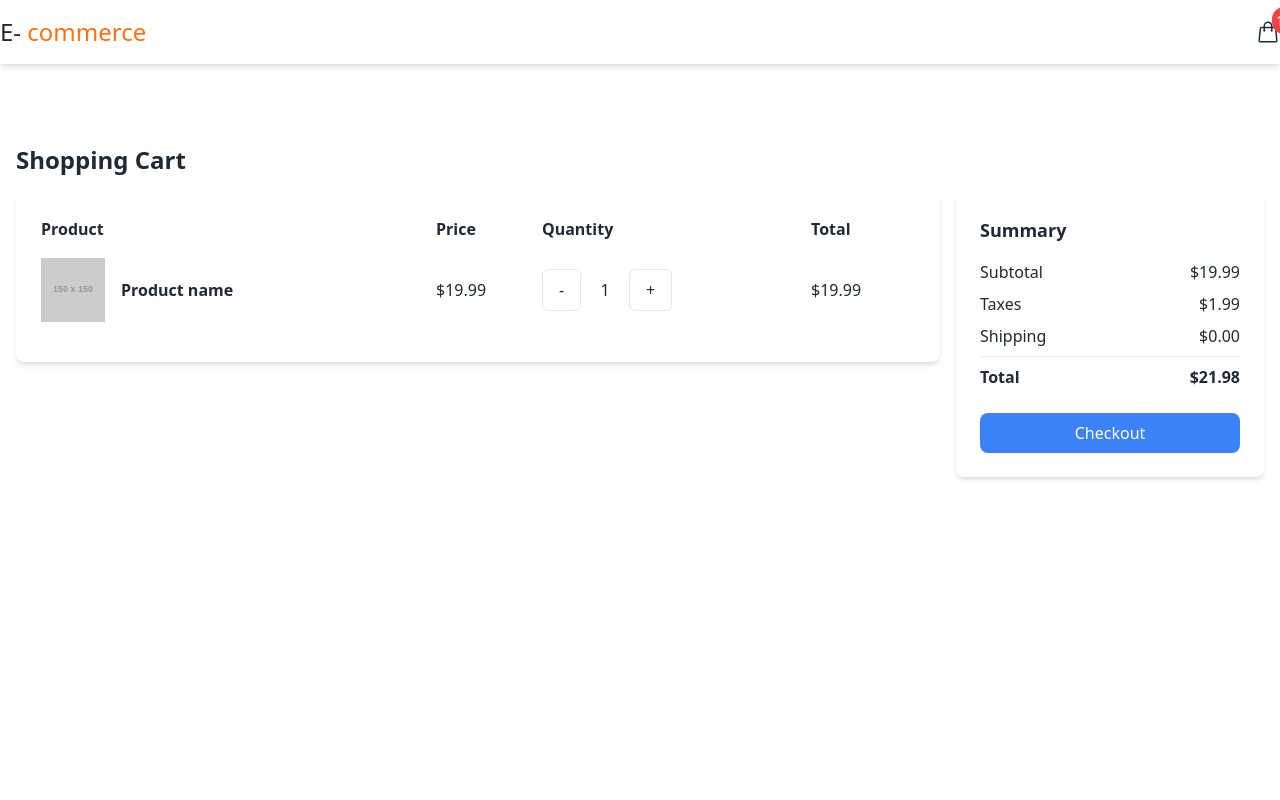
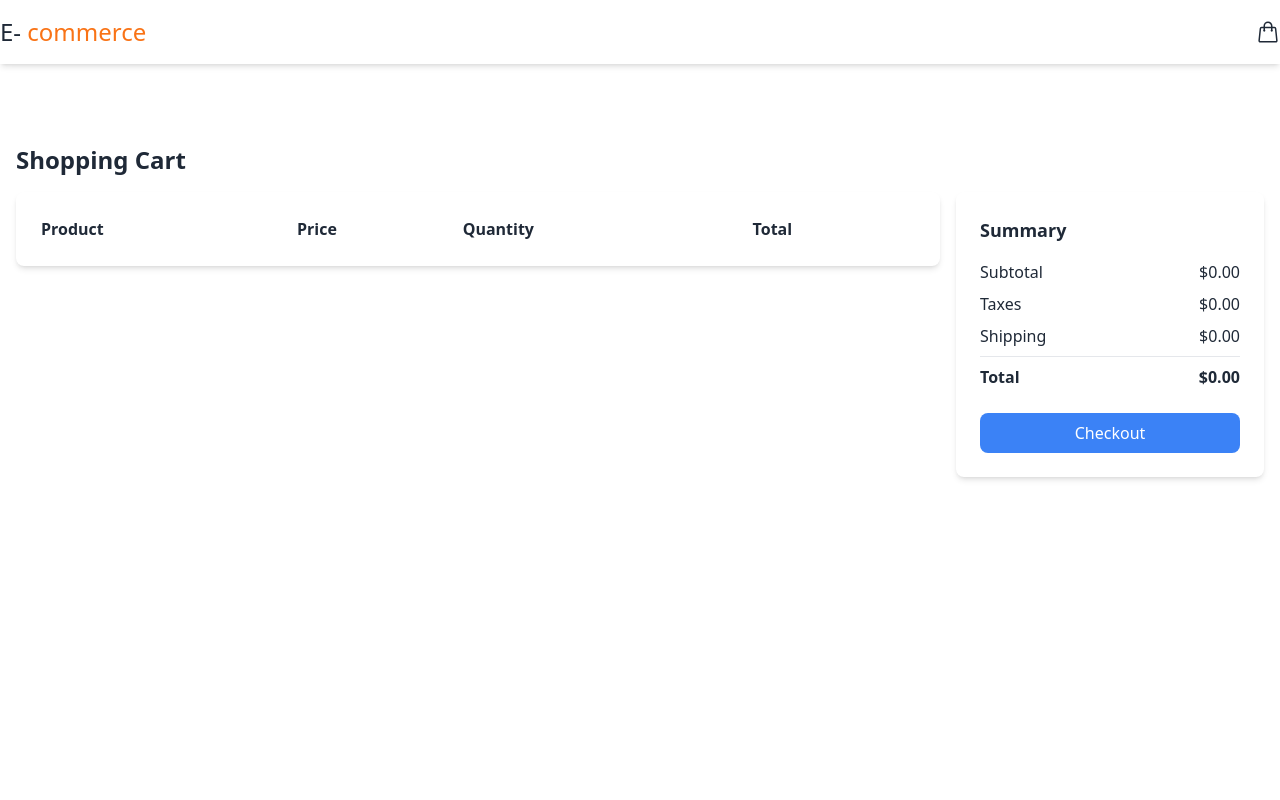
Before and after one commit to Thuraitun/e-commerce, a React (Vite) app: page /cart in a window 1280 px wide. Shown: the top 800 px of the page. Built offline with nearby package versions, Linux system fonts and the light colour scheme.

Commit message:
added addToCart

```diff
--- a/src/Pages/Cart/Cart.jsx
+++ b/src/Pages/Cart/Cart.jsx
@@ -1,4 +1,59 @@
+import { useEffect, useState } from "react";
+import { useNavigate } from "react-router-dom";
+
 const Cart = () => {
+  const navigate = useNavigate()
+  const [ total, setTotal ] = useState(0)
+  const carts = JSON.parse(localStorage.getItem('cart')) || [];
+
+  useEffect(() => {
+    const totalPrice = carts.reduce((acc, item) => {
+      return acc + (item.price * item.quantity);
+    }, 0)
+
+    setTotal(totalPrice);
+  }, [carts])
+
+  const percent =  ((1 * total)/100).toFixed(2)
+
+  const handleIncrement = (id) => {
+    const updateCart = carts.map(item => {
+
+      if(item.id === id) {
+
+        return {
+          ...item,
+          quantity: item?.quantity + 1,
+        }
+      }
+      return item;
+    })
+
+    localStorage.setItem('cart', JSON.stringify(updateCart));
+    navigate('/cart')
+  }
+
+  const handleDecrement = (id) => {
+    const updateCart = carts.map(item => {
+      if(item.id === id) {
+        if(item?.quantity > 1) {
+          return {
+            ...item,
+            quantity: item.quantity - 1,
+          }
+        } else {
+          alert('Quantity is greater than 0')
+        }
+      }
+
+      return item;
+
+    })
+
+    localStorage.setItem('cart', JSON.stringify(updateCart));
+    navigate('/cart')
+  }
+
   return (
     <div className="min-h-[850px] py-20">
       <div className="container mx-auto px-4">
@@ -16,31 +71,37 @@ const Cart = () => {
                   </tr>
                 </thead>
                 <tbody>
-                  <tr>
+                  { carts.map(cart => (
+                      <tr key={cart.id}>
                         <td className="py-4">
                           <div className="flex items-center">
                             <img
                               className="h-16 w-16 mr-4"
-                          src="https://via.placeholder.com/150"
-                          alt="Product image"
+                              src={cart?.image}
+                              alt={cart?.title}
                             />
-                        <span className="font-semibold">Product name</span>
+                            <div className="">
+                              <p className="font-semibold">{cart?.category}</p>
+                              <p className="text-sm">{cart?.title}</p>
+                            </div>
                           </div>
                         </td>
-                    <td className="py-4">$19.99</td>
+                        <td className="py-4">${cart?.price}</td>
                         <td className="py-4">
                           <div className="flex items-center">
-                        <button className="border rounded-md py-2 px-4 mr-2">
+                            <button onClick={() => handleDecrement(cart?.id)} className="border rounded-md py-2 px-4 mr-2">
                               -
                             </button>
-                        <span className="text-center w-8">1</span>
-                        <button className="border rounded-md py-2 px-4 ml-2">
+                            <span className="text-center w-8">{cart?.quantity}</span>
+                            <button onClick={() => handleIncrement(cart?.id)} className="border rounded-md py-2 px-4 ml-2">
                               +
                             </button>
                           </div>
                         </td>
-                    <td className="py-4">$19.99</td>
+                        <td className="py-4">${(cart?.price * cart?.quantity).toFixed(2)}</td>
                       </tr>
+                    ))}
+
                 </tbody>
               </table>
             </div>
@@ -50,20 +111,20 @@ const Cart = () => {
               <h2 className="text-lg font-semibold mb-4">Summary</h2>
               <div className="flex justify-between mb-2">
                 <span>Subtotal</span>
-                <span>$19.99</span>
+                <span>${total.toFixed(2)}</span>
               </div>
               <div className="flex justify-between mb-2">
                 <span>Taxes</span>
-                <span>$1.99</span>
+                <span>${percent}</span>
               </div>
               <div className="flex justify-between mb-2">
                 <span>Shipping</span>
-                <span>$0.00</span>
+                <span>${percent}</span>
               </div>
               <hr className="my-2" />
               <div className="flex justify-between mb-2">
                 <span className="font-semibold">Total</span>
-                <span className="font-semibold">$21.98</span>
+                <span className="font-semibold">${((percent*2)+ total).toFixed(2)}</span>
               </div>
               <button className="bg-blue-500 text-white py-2 px-4 rounded-lg mt-4 w-full">
                 Checkout
--- a/src/components/Navbar/Navbar.jsx
+++ b/src/components/Navbar/Navbar.jsx
@@ -1,6 +1,17 @@
+import { useEffect, useState } from "react";
 import { Link } from "react-router-dom";
 
 const Navbar = () => {
+  const carts = JSON.parse(localStorage.getItem('cart')) || [];
+  const [ cartCount, setCartCount ] = useState(0)
+
+  useEffect(() => {
+    const totalQuantity = carts.reduce((acc, item) => {
+      return acc + item.quantity;
+    }, 0);
+    setCartCount(totalQuantity)
+  }, [carts])
+
   return (
     <>
       <nav className="py-4 sticky top-0 shadow-md z-10 bg-white">
@@ -28,7 +39,7 @@ const Navbar = () => {
             </svg>
             <div className="absolute -top-3 -right-4">
               <span className=" bg-red-500 text-white rounded-full p-1 text-sm">
-                10
+                {cartCount}
               </span>
             </div>
           </Link>
```
Lines whose indentation alone changed are shown as unchanged.
